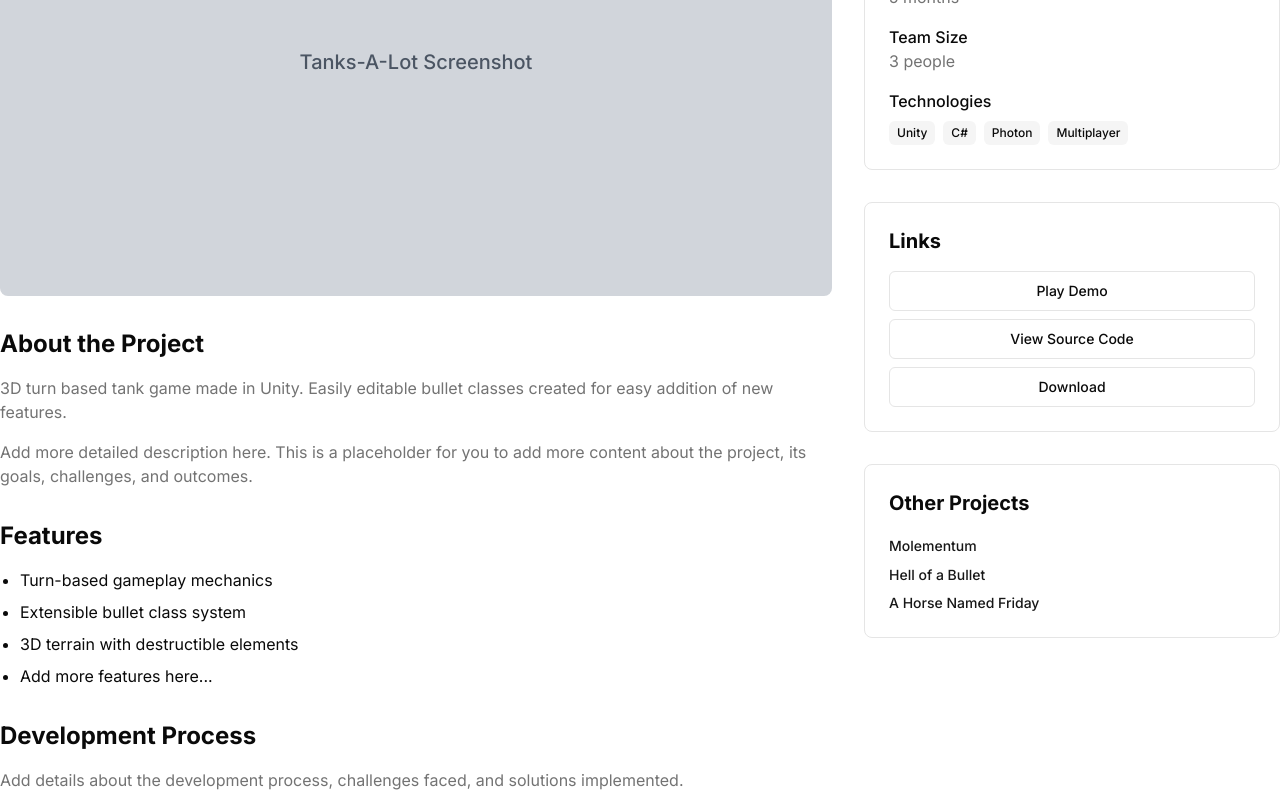
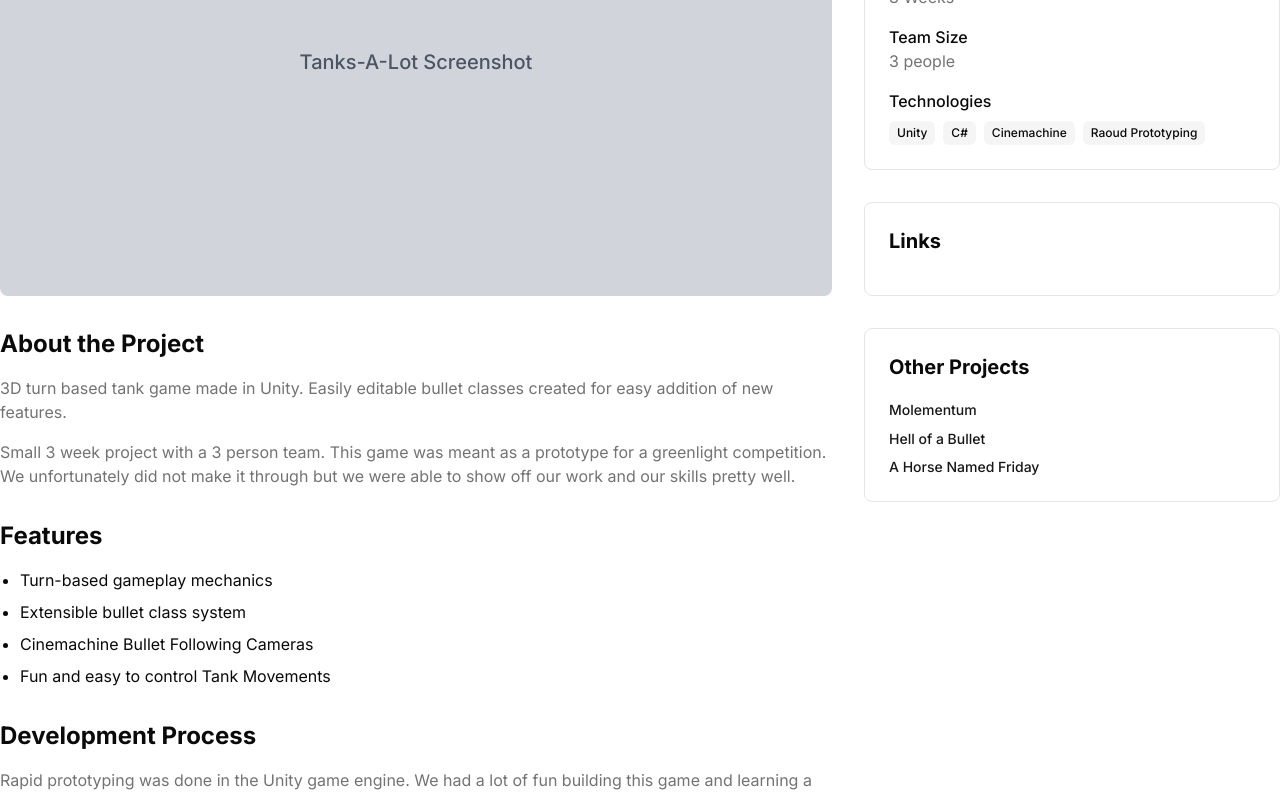
Before and after one commit to YuukiEndo/yuukiendo.github.io, a Next.js app: page /projects/tanks-a-lot in a window 1280 px wide. Shown: the part 380-1175 px from the top of the page. Built offline with nearby package versions, Linux system fonts and the light colour scheme.

Commit message:
Tanks A Lot

```diff
--- a/app/projects/tanks-a-lot/page.tsx
+++ b/app/projects/tanks-a-lot/page.tsx
@@ -34,8 +34,9 @@ export default function TanksALotProjectPage() {
             <h2 className="text-2xl font-bold">About the Project</h2>
             <p className="text-muted-foreground">{t("project.tanksALot.description")}</p>
             <p className="text-muted-foreground">
-              Add more detailed description here. This is a placeholder for you to add more content about the project,
-              its goals, challenges, and outcomes.
+              Small 3 week project with a 3 person team. This game was meant as a prototype for a greenlight
+              competition. We unfortunately did not make it through but we were able to show off our work and our skills
+              pretty well.
             </p>
           </div>
 
@@ -45,8 +46,8 @@ export default function TanksALotProjectPage() {
             <ul className="list-disc pl-5 space-y-2">
               <li>Turn-based gameplay mechanics</li>
               <li>Extensible bullet class system</li>
-              <li>3D terrain with destructible elements</li>
-              <li>Add more features here...</li>
+              <li>Cinemachine Bullet Following Cameras</li>
+              <li>Fun and easy to control Tank Movements</li>
             </ul>
           </div>
 
@@ -54,7 +55,10 @@ export default function TanksALotProjectPage() {
           <div className="space-y-4">
             <h2 className="text-2xl font-bold">Development Process</h2>
             <p className="text-muted-foreground">
-              Add details about the development process, challenges faced, and solutions implemented.
+              Rapid prototyping was done in the Unity game engine. We had a lot of fun building this game and
+              learning a lot about game development. We had a simple vision of bring a game like Shell Shocked
+              into the 3D world. We designed the backend to have easily extensible bullet classes and made it in a way
+              where future designers would be able to easily add new bullets to the game.
             </p>
           </div>
 
@@ -83,7 +87,7 @@ export default function TanksALotProjectPage() {
 
             <div>
               <h3 className="font-medium">Duration</h3>
-              <p className="text-muted-foreground">5 months</p>
+              <p className="text-muted-foreground">3 Weeks</p>
             </div>
 
             <div>
@@ -99,10 +103,10 @@ export default function TanksALotProjectPage() {
                 </span>
                 <span className="inline-flex items-center rounded-md bg-muted px-2 py-1 text-xs font-medium">C#</span>
                 <span className="inline-flex items-center rounded-md bg-muted px-2 py-1 text-xs font-medium">
-                  Photon
+                  Cinemachine
                 </span>
                 <span className="inline-flex items-center rounded-md bg-muted px-2 py-1 text-xs font-medium">
-                  Multiplayer
+                  Raoud Prototyping
                 </span>
               </div>
             </div>
@@ -112,7 +116,7 @@ export default function TanksALotProjectPage() {
           <div className="rounded-lg border p-6 space-y-4">
             <h2 className="text-xl font-bold">Links</h2>
             <div className="space-y-2">
-              <Button variant="outline" className="w-full" asChild>
+{/*              <Button variant="outline" className="w-full" asChild>
                 <Link href="#" target="_blank" rel="noopener noreferrer">
                   Play Demo
                 </Link>
@@ -126,7 +130,7 @@ export default function TanksALotProjectPage() {
                 <Link href="#" target="_blank" rel="noopener noreferrer">
                   Download
                 </Link>
-              </Button>
+              </Button>*/}
             </div>
           </div>
 
```
